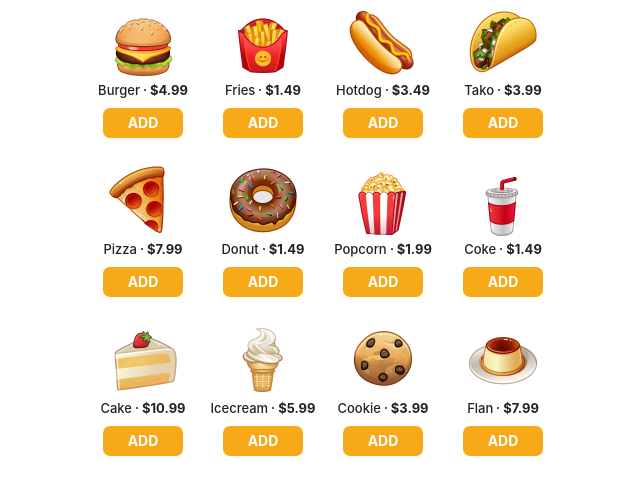
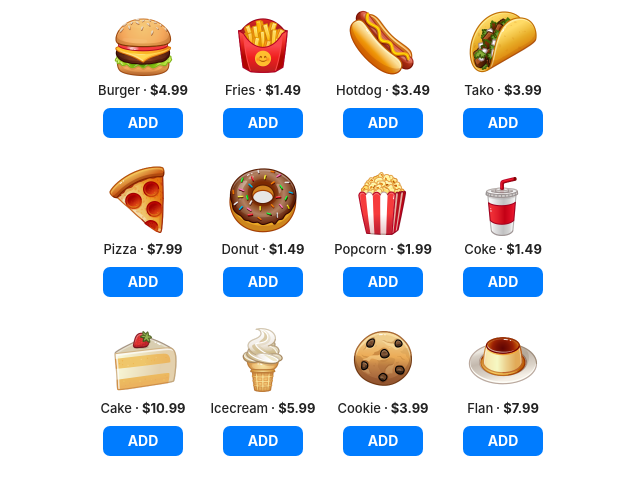
Before and after one commit to Usugublyat/Usugublyat.github.io, a plain HTML site: page index.html in a window 1280 px wide. Shown: the whole page, without its empty margins (317-957 px from the left). Drawn offline with Linux system fonts and the light colour scheme.

Commit message:
Update cafe.css

```diff
--- a/css/cafe.css
+++ b/css/cafe.css
@@ -19,7 +19,7 @@ body {
     --page-animation: var(--page-animation-duration) ease;
     --status-height: 48px;
     --accent-color: #31b545;
-    --main-color: #f8a917;
+    --main-color: #007CFF;
     --text-color: #222;
     --page-hint-color: #83878a;
     --hint-color: #74787a;
```
